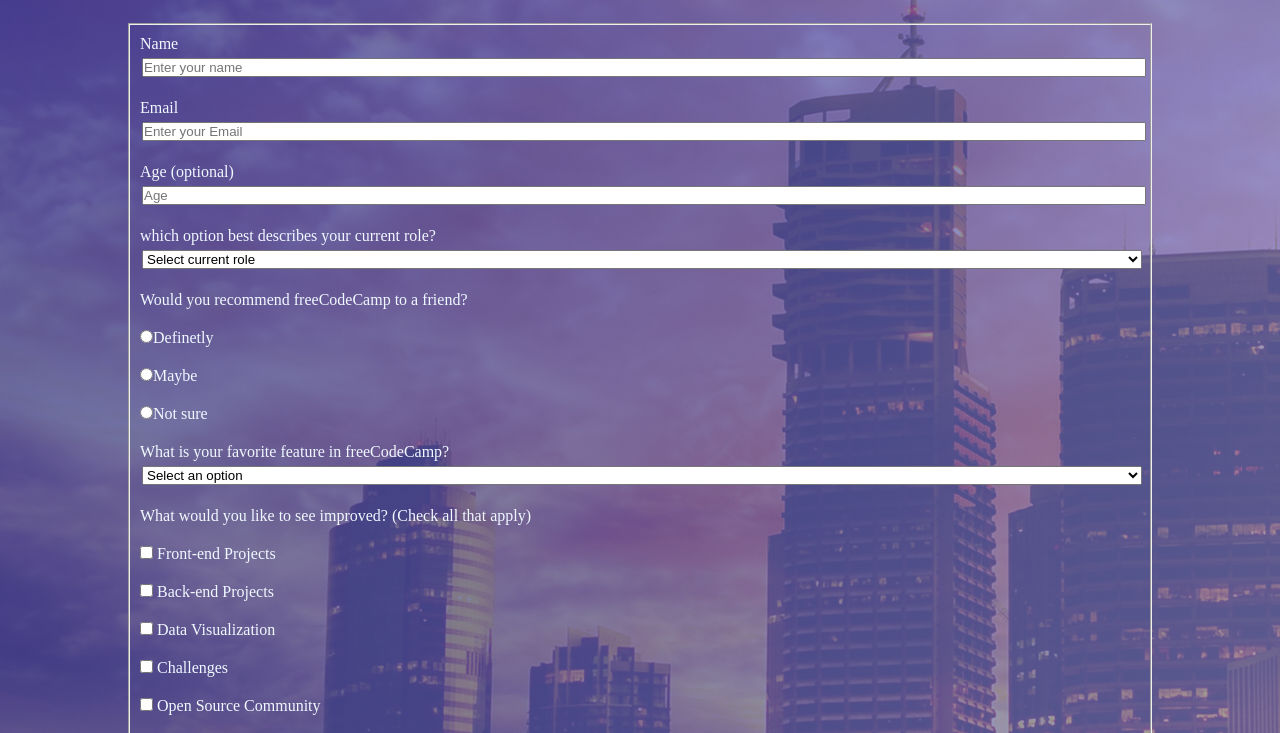
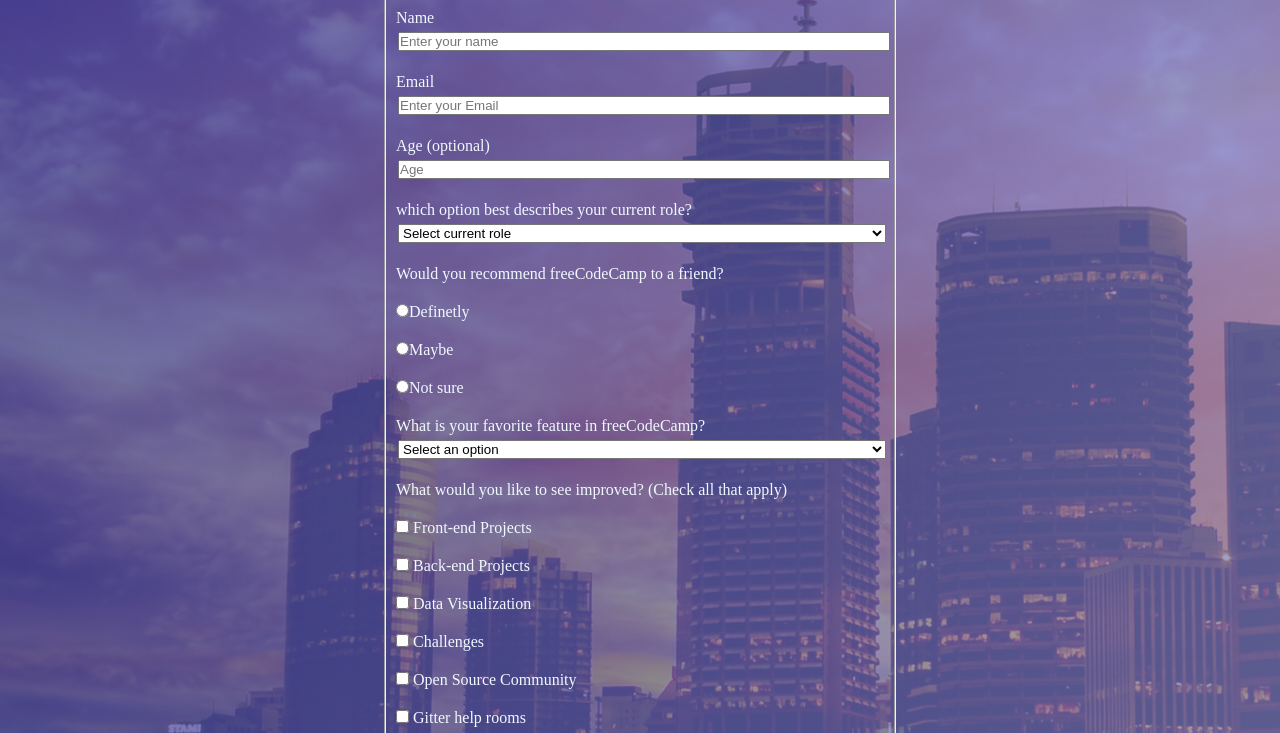
Before and after one commit to ashrithaalva/ResponsiveWebPage, a plain HTML site: page Survey_form/index.html in a window 1280 px wide. Shown: the part 119-852 px from the top of the page. Drawn offline with Linux system fonts and the light colour scheme.

Commit message:
updated css file

```diff
--- a/Survey_form/style.css
+++ b/Survey_form/style.css
@@ -11,8 +11,10 @@
   width:100%;
 }
 form{
-margin:10%;
+margin:20%;
 margin-top: 2%;
+/* margin: 0 auto;
+width:40%; */
 }
 label{
   display: block;
@@ -39,3 +41,11 @@ font-weight: 100;
 }
 #submit:hover {
   border: 3px solid #00d7c3;}
+
+@media screen and (min-width:700px) {
+  form{
+    margin: 0 auto;
+width:40%;
+  }
+
+}
```
